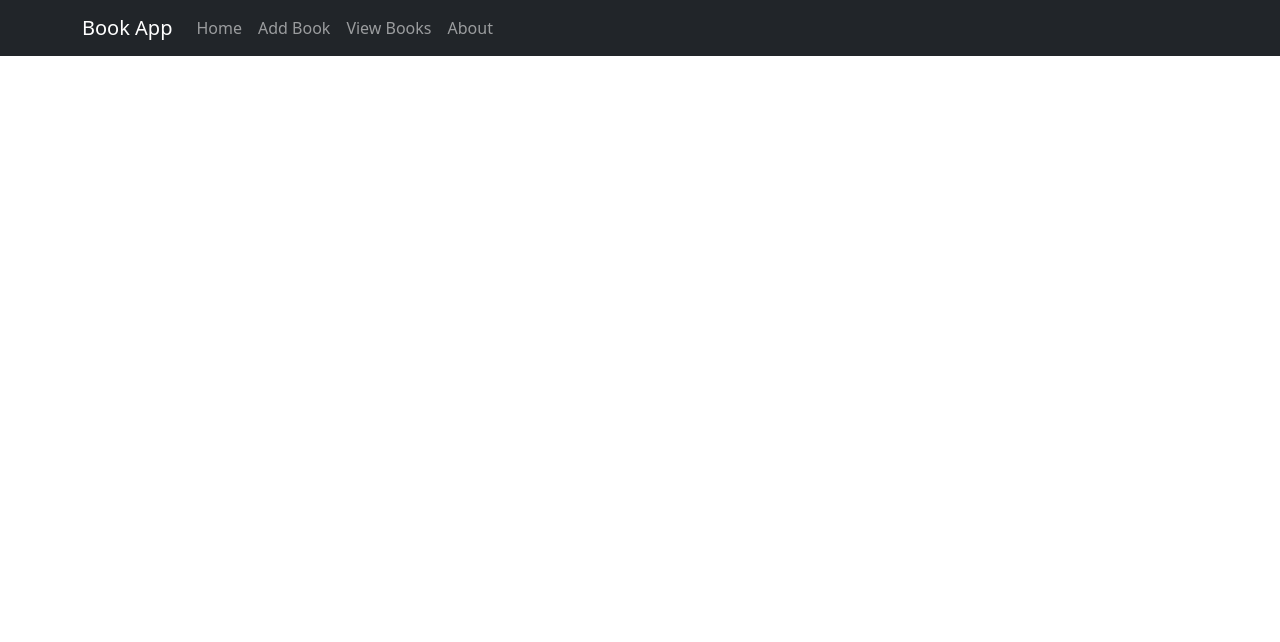
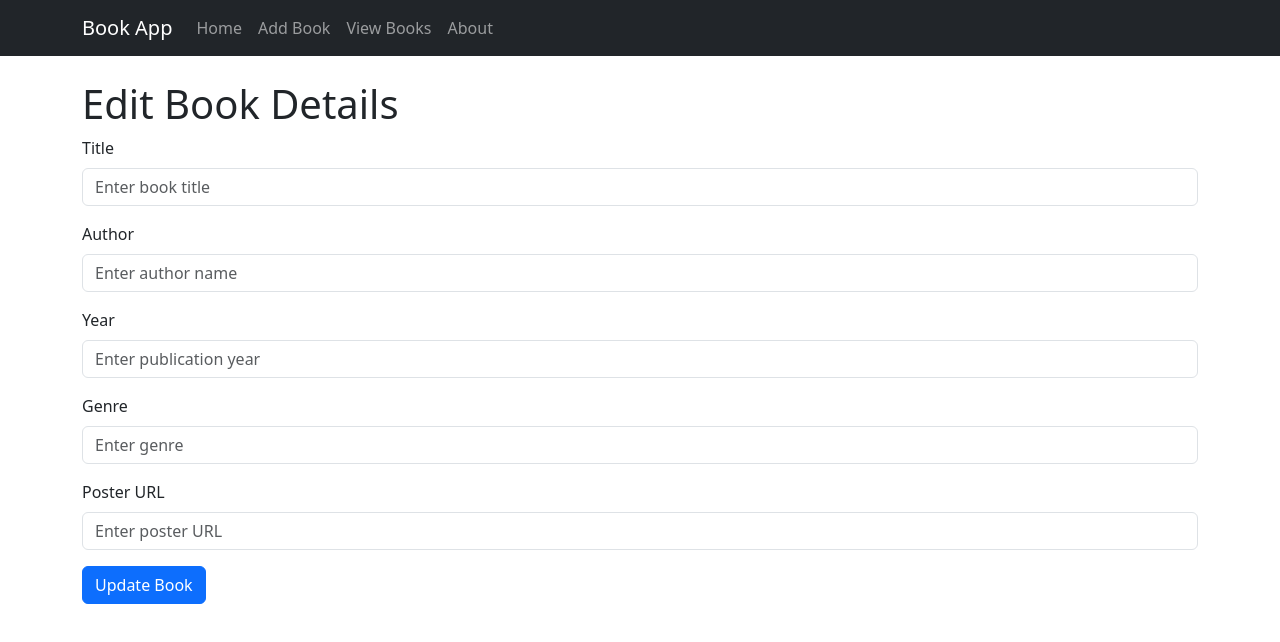
Before and after one commit to HasanMurtez/Project24, a React (Create React App) app: page /edit/1 in a window 1280 px wide. Shown: the top 642 px of the page. Built offline with nearby package versions, Linux system fonts and the light colour scheme; no server answers.

Commit message:
added edit function

```diff
--- a/src/App.js
+++ b/src/App.js
@@ -6,7 +6,7 @@ import TopBooks from './components/TopBooks';
 import AddBook from './components/AddBook';
 import ViewBooks from './components/ViewBooks';
 import About from './components/About';
-
+import Edit from './components/Edit';
 function App() {
   return (
     <Router>
@@ -16,7 +16,7 @@ function App() {
         <Route path="/about" element={<About />} />
         <Route path="/add" element={<AddBook />} />
         <Route path="/view" element={<ViewBooks />} />
-
+        <Route path="/edit/:id" element={<Edit />} />
 
       </Routes>
     </Router>
--- a/src/components/BookItem.js
+++ b/src/components/BookItem.js
@@ -1,8 +1,11 @@
+import { Link } from "react-router-dom";
+
 const BookItem = (props) => {
-  const { title, author, year, genre, poster } = props.myBook;
+  const { title, author, year, genre, poster, _id } = props.myBook;
+  const bookId = _id || props.myBook.id;
 
   return (
-    <div style={{ border: '1px solid #ddd', padding: '10px', marginBottom: '10px' }}>
+    <div style={{ border: "1px solid #ddd", padding: "10px", marginBottom: "10px" }}>
       <h4>{title}</h4>
       <p><strong>Author:</strong> {author}</p>
       <p><strong>Year:</strong> {year}</p>
@@ -14,10 +17,13 @@ const BookItem = (props) => {
           <img
             src={poster}
             alt={`${title} poster`}
-            style={{ maxWidth: '150px', maxHeight: '200px', marginTop: '10px' }}
+            style={{ maxWidth: "150px", maxHeight: "200px", marginTop: "10px" }}
           />
         </div>
       )}
+      <Link to={`/edit/${bookId}`} className="btn btn-primary mt-3">
+        Edit
+      </Link>
     </div>
   );
 };
--- a/src/components/Books.js
+++ b/src/components/Books.js
@@ -3,8 +3,7 @@ import BookItem from "./BookItem";
 const Books = (props) => {
   return props.myBooks.map((book) => {
     return (
-      <BookItem myBook={book} key={book._id} Reload={props.ReloadData} />
-    );
+<BookItem myBook={book} key={book._id || book.id} Reload={props.ReloadData} />    );
   });
 };
 
--- a/src/components/Edit.js
+++ b/src/components/Edit.js
@@ -1,9 +1,113 @@
-import React from 'react';
+import React, { useState, useEffect } from 'react';
+import axios from 'axios';
+import Form from 'react-bootstrap/Form';
+import Button from 'react-bootstrap/Button';
+import { useParams, useNavigate } from 'react-router-dom';
 
 const Edit = () => {
+  const { id } = useParams();
+  const navigate = useNavigate();
+
+  const [book, setBook] = useState({
+    title: '',
+    author: '',
+    year: '',
+    genre: '',
+    poster: '',
+  });
+
+  useEffect(() => {
+    axios
+      .get(`http://localhost:4000/api/book/${id}`)
+      .then((response) => {
+        setBook(response.data);
+      })
+      .catch((error) => {
+        console.error('Error fetching book:', error);
+      });
+   }, [id]);
+
+  const handleChange = (e) => {
+    setBook({ ...book, [e.target.name]: e.target.value });
+  };
+
+  const handleSubmit = (e) => {
+    e.preventDefault();
+    axios
+      .put(`http://localhost:4000/api/book/${id}`, book)
+      .then((response) => {
+        console.log(response.data);
+        alert('Book updated successfully');
+        navigate('/view');
+      })
+      .catch((error) => {
+        console.error('Error updating book:', error);
+        alert('Failed to update book.');
+      });
+  };
+
   return (
-    <div>
-      <h1>Edit Page</h1>
+    <div className="container mt-4">
+      <h1>Edit Book Details</h1>
+      <Form onSubmit={handleSubmit}>
+        <Form.Group className="mb-3" controlId="formTitle">
+          <Form.Label>Title</Form.Label>
+          <Form.Control
+            type="text"
+            name="title"
+            value={book.title}
+            onChange={handleChange}
+            placeholder="Enter book title"
+            required
+          />
+        </Form.Group>
+        <Form.Group className="mb-3" controlId="formAuthor">
+          <Form.Label>Author</Form.Label>
+          <Form.Control
+            type="text"
+            name="author"
+            value={book.author}
+            onChange={handleChange}
+            placeholder="Enter author name"
+            required
+          />
+        </Form.Group>
+        <Form.Group className="mb-3" controlId="formYear">
+          <Form.Label>Year</Form.Label>
+          <Form.Control
+            type="text"
+            name="year"
+            value={book.year}
+            onChange={handleChange}
+            placeholder="Enter publication year"
+            required
+          />
+        </Form.Group>
+        <Form.Group className="mb-3" controlId="formGenre">
+          <Form.Label>Genre</Form.Label>
+          <Form.Control
+            type="text"
+            name="genre"
+            value={book.genre}
+            onChange={handleChange}
+            placeholder="Enter genre"
+            required
+          />
+        </Form.Group>
+        <Form.Group className="mb-3" controlId="formPoster">
+          <Form.Label>Poster URL</Form.Label>
+          <Form.Control
+            type="text"
+            name="poster"
+            value={book.poster}
+            onChange={handleChange}
+            placeholder="Enter poster URL"
+          />
+        </Form.Group>
+        <Button variant="primary" type="submit">
+          Update Book
+        </Button>
+      </Form>
     </div>
   );
 };
```
Also changed, not shown: src/backend/server.js (+13 -1 lines).
